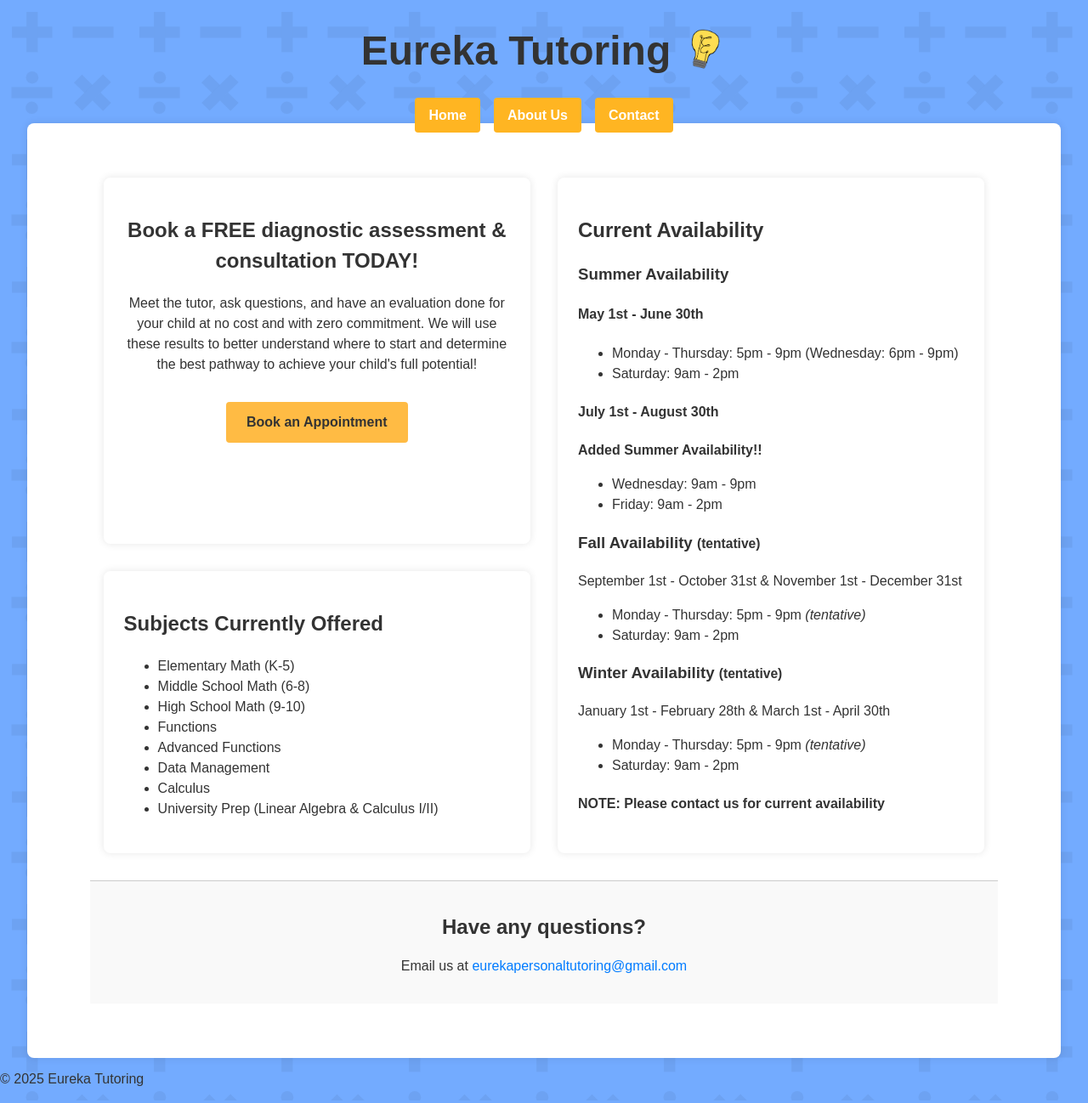
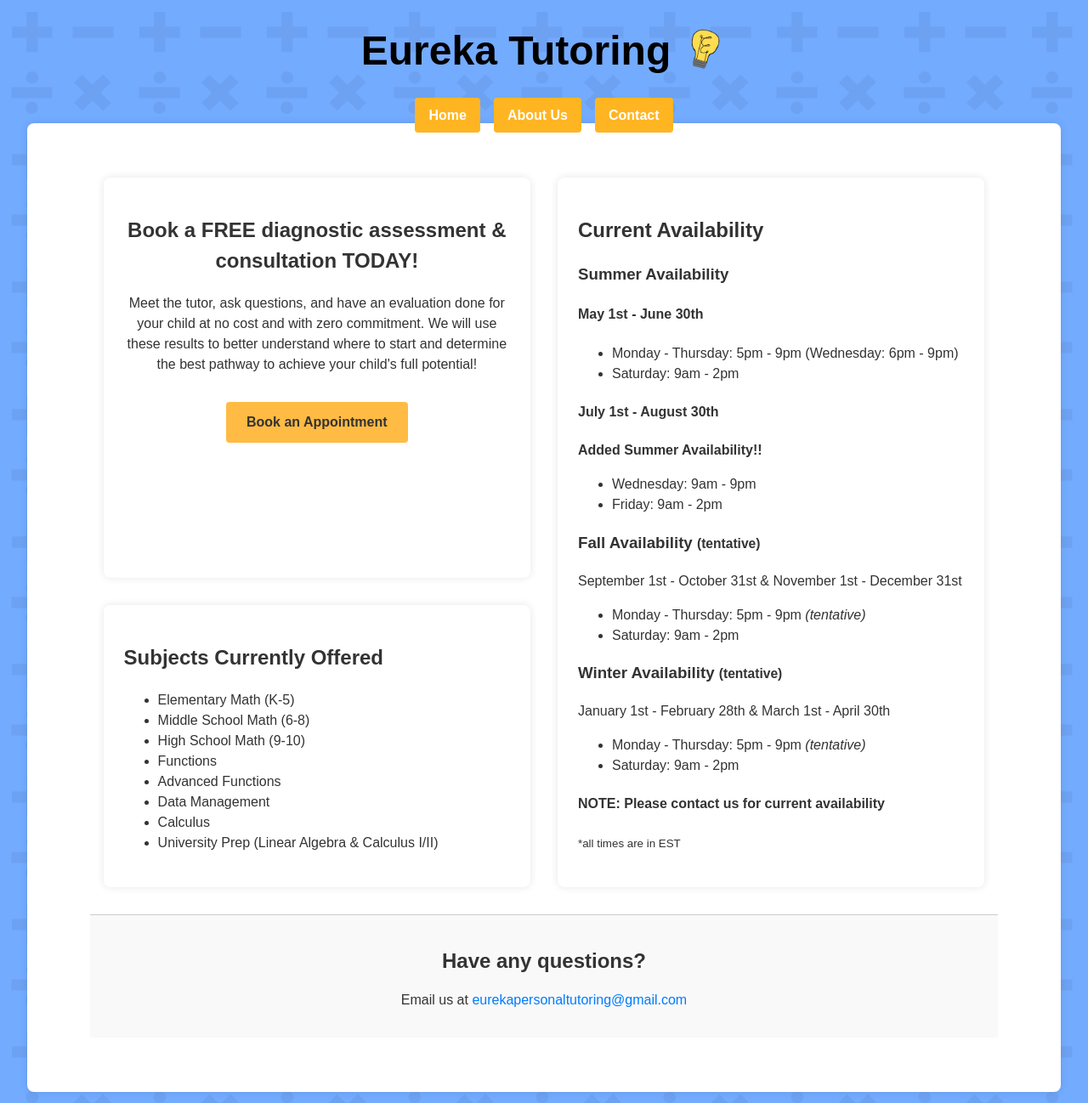
Before and after one commit to soerik/EurekaTutoringWebsite, a plain HTML site: page src/index.html in a window 1280 px wide. Shown: the top 1298 px of the page at 85% size. Drawn offline with Linux system fonts and the light colour scheme.

Commit message:
added EST notice

```diff
--- a/src/index.html
+++ b/src/index.html
@@ -94,6 +94,7 @@
                 <li>Saturday: 9am - 2pm</li>
               </ul>
               <h4><strong>NOTE: Please contact us for current availability</strong></h4>
+              <p><small>*all times are in EST</small></p>
             </section>
           </div>
         </div>
--- a/src/styles.css
+++ b/src/styles.css
@@ -22,6 +22,7 @@ header {
   display: flex;
   align-items: center;
   gap: 1rem; /* Adjust spacing as needed */
+  color: #000000;
 }
 
 /* Optionally style the navigation */
```
